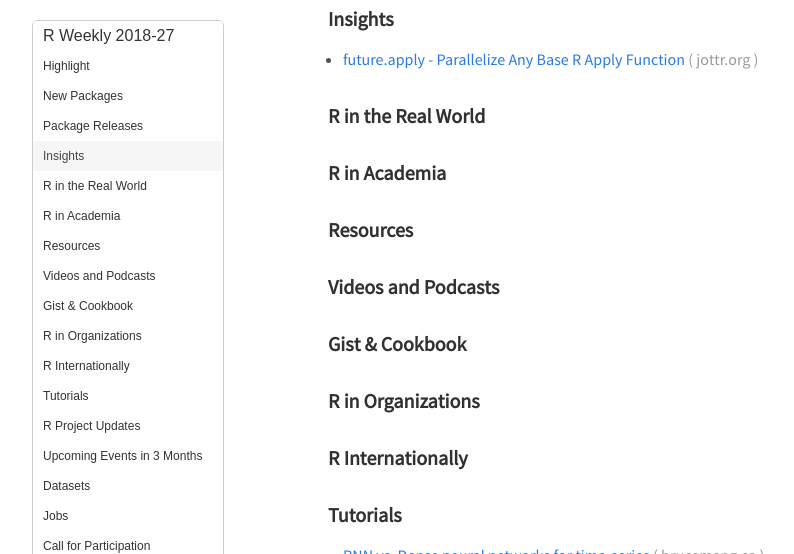
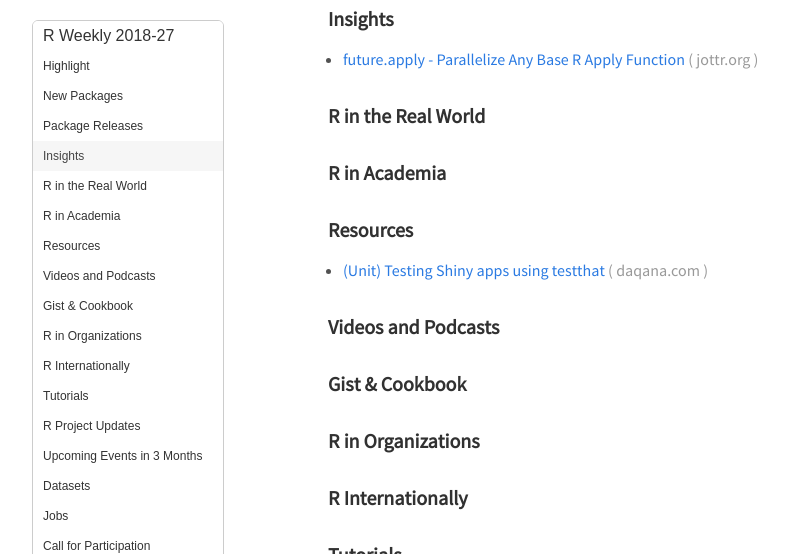
Before and after one commit to rweekly/rweekly.org, a Jekyll site: the page built from draft.md, in a window 1280 px wide and 900 px high, scrolled down 601 px, cut to the strip 0-554 px from the top of the window. Shown: the whole strip, without its empty margins (32-826 px from the left). Built offline with Jekyll 4.4.1, drawn with Linux system fonts in a browser that asks for light colours; emoji names are drawn with the system emoji font; comment, search, counter and statistics services are not loaded.

Commit message:
Add shiny testing post (#327)
Add blog post about testing shiny apps with testthat and shinytest.

```diff
--- a/draft.md
+++ b/draft.md
@@ -48,7 +48,7 @@ Release Date: 2018-07-02
 
 ###  Resources
 
-
++ [(Unit) Testing Shiny apps using testthat](https://blog.daqana.com/en/unit-testing-shiny-apps-using-testthat/)
 
 
 ###  Videos and Podcasts
```
